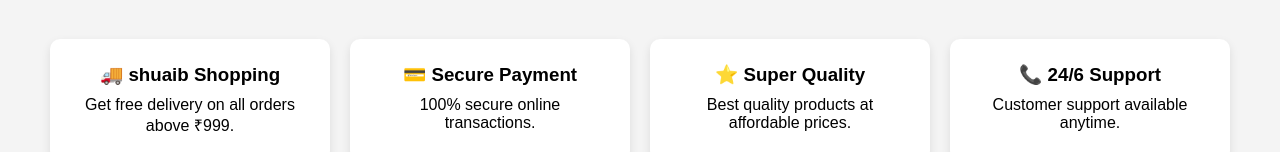
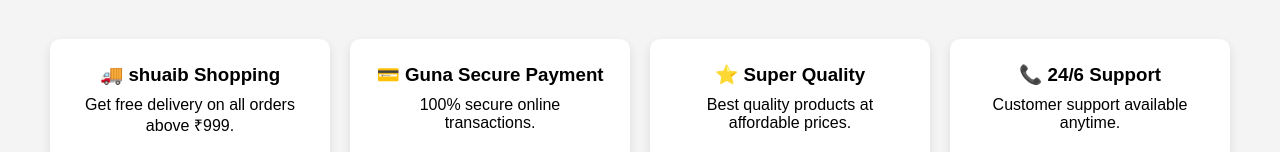
Before and after one commit to gunadeveloper2026/python, a plain HTML site: page index.html in a window 1280 px wide. Shown: the part 791-943 px from the top of the page. Drawn offline with Linux system fonts and the light colour scheme.

Commit message:
Added project guna

```diff
--- a/index.html
+++ b/index.html
@@ -183,7 +183,7 @@ footer{
         </div>
 
         <div class="card">
-            <h3>💳 Secure Payment</h3>
+            <h3>💳 Guna Secure Payment</h3>
             <p>100% secure online transactions.</p>
         </div>
 
```
